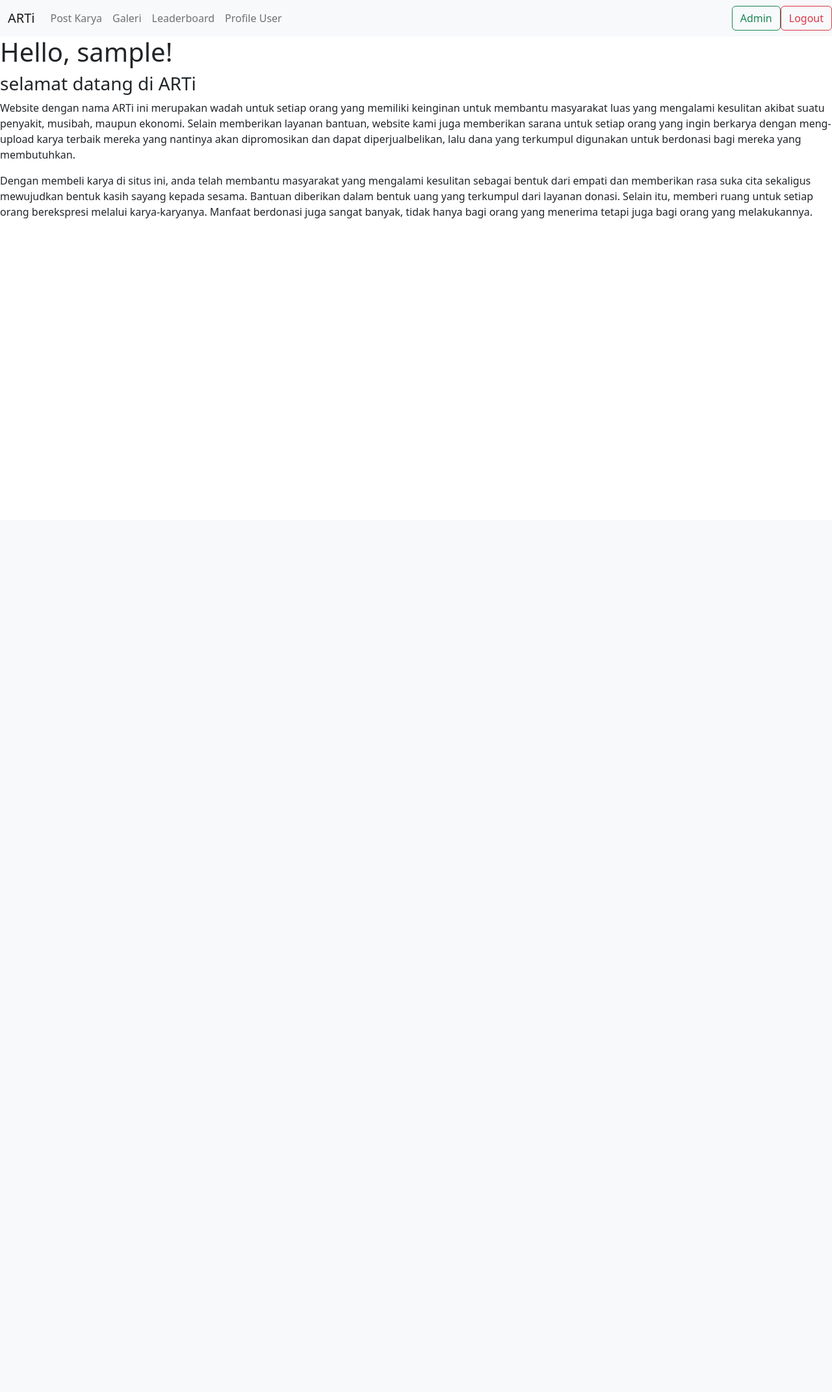
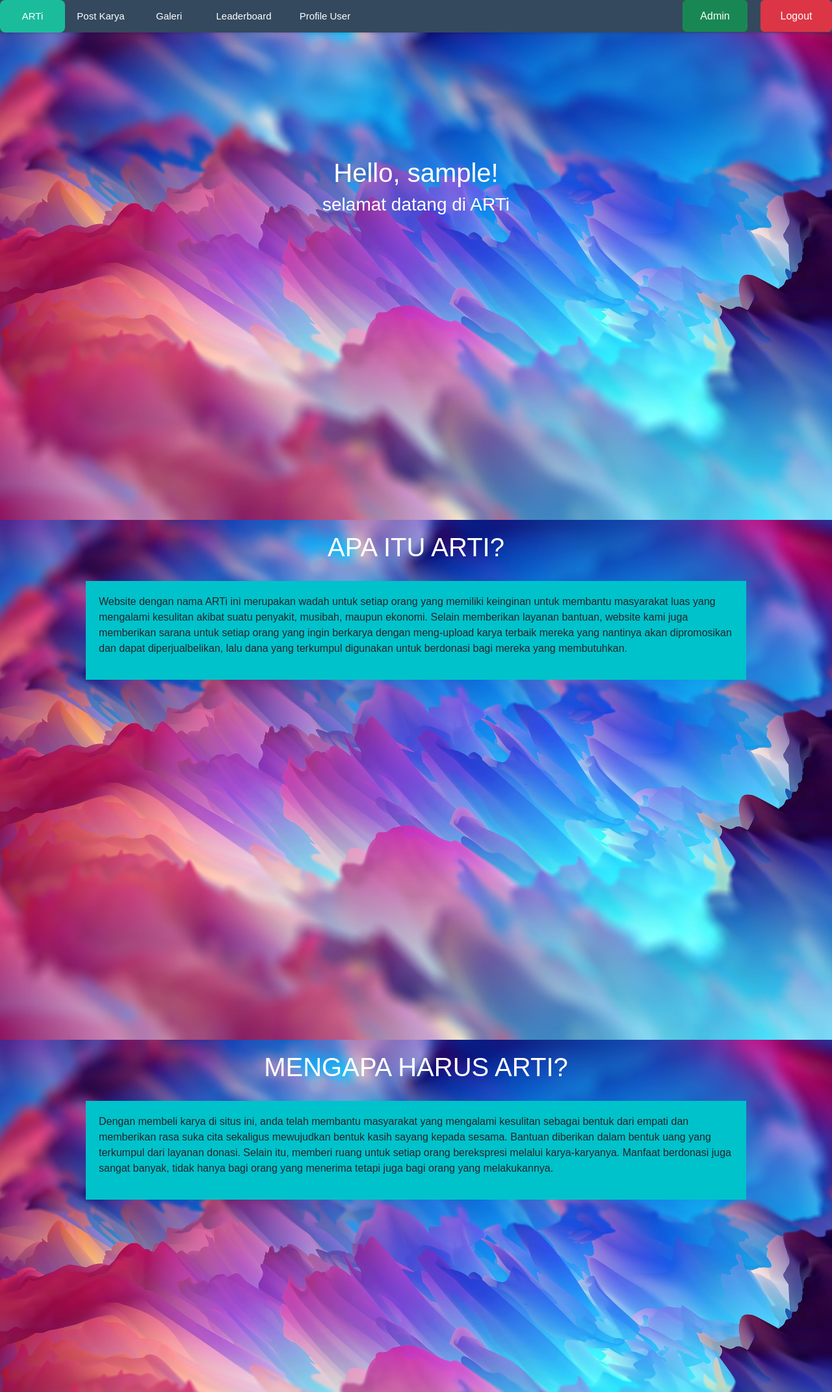
Before and after one commit to alvinxrw2002/E05-Arti, a Django app: page / in a window 1280 px wide. Shown: the whole page at 65% size. Before the commit the page ends 336 px from the top, so only its background shows below. Run offline with Django 4.2, Linux system fonts and the light colour scheme; the visitor is signed in with stand-in values (Sample User, id 1); parts of the project's set-up code (start-up, migrations or seed data) failed here and were passed over.

Commit message:
bagusin navbar, animasi scroll, nambahin bg

```diff
--- a/arti/templates/index.html
+++ b/arti/templates/index.html
@@ -1,51 +1,75 @@
 {% extends 'base.html' %}
+
 {% load static %}
 
 {% block meta %}
 <title>Main</title>
+<link rel="stylesheet" type="text/css" href="{% static 'css/index.css' %}">
 {% endblock meta %}
 
 {% block content %}
+<script type="text/javascript" src="{% static 'js/index.js' %}"></script>
 
-<nav class="navbar navbar-expand-lg bg-light">
-    <div class="container-fluid">
-        <a class="navbar-brand" href="{% url 'arti:index' %}">ARTi</a>
-        <button class="navbar-toggler" type="button" data-bs-toggle="collapse" data-bs-target="#navbarNavAltMarkup"
-            aria-controls="navbarNavAltMarkup" aria-expanded="false" aria-label="Toggle navigation">
-            <span class="navbar-toggler-icon"></span>
-        </button>
-        <div class="collapse navbar-collapse" id="navbarNavAltMarkup">
-            <div class="navbar-nav">
-                <a class="nav-link" href="{% url 'arti:post_karya' %}">Post Karya</a>
-                <a class="nav-link" href="{% url 'arti:galeri' %}">Galeri</a>
-                <a class="nav-link" href="leaderboard/">Leaderboard</a>
-                <a class="nav-link" href="profileuser/">Profile User</a>
+<nav>
+    <a href="{% url 'arti:index' %}">ARTi</a>
+    <a href="{% url 'arti:post_karya' %}">Post Karya</a>
+    <a href="{% url 'arti:galeri' %}">Galeri</a>
+    <a href="leaderboard/">Leaderboard</a>
+    <a href="profileuser/">Profile User</a>
+    <div class="topnav-right">
+        {% if user.is_superuser %}
+        <a class="btn btn-success" href="admin/">Admin</a>
+        {% endif %}
+        <a class="btn btn-danger" href="{% url 'arti:logout' %}">Logout</a>
+    </div>
+    <div class="animation start-home"></div>
+</nav>
+
+<div class="heading text-center text-white">
+    <h1>Hello, {{ user }}!</h1>
+    <h3>selamat datang di ARTi</h3>
+</div>
+
+<section>
+    <div class="container reveal">
+        <h2 class="text-white">Apa itu ARTi?</h2>
+        <div class="text-container">
+            <div class="text-box">
+                <p>
+                    Website dengan nama ARTi ini merupakan wadah untuk setiap orang yang memiliki keinginan untuk membantu
+                    masyarakat
+                    luas yang mengalami kesulitan akibat suatu penyakit, musibah, maupun ekonomi. Selain memberikan layanan
+                    bantuan,
+                    website kami juga memberikan sarana untuk setiap orang yang ingin berkarya dengan meng-upload karya
+                    terbaik mereka
+                    yang nantinya akan dipromosikan dan dapat diperjualbelikan, lalu dana yang terkumpul digunakan untuk
+                    berdonasi bagi
+                    mereka yang membutuhkan.
+                </p>
             </div>
         </div>
     </div>
-    {% if user.is_superuser %}
-    <a href="admin/" class="btn btn-outline-success">Admin</a>
-    {% endif %}
-    <a class="btn btn-outline-danger" href="{% url 'arti:logout' %}">Logout</a>
-</nav>
+</section>
 
-<h1>Hello, {{ user }}!</h1>
-<h3>selamat datang di ARTi</h3>
-
-<p>
-    Website dengan nama ARTi ini merupakan wadah untuk setiap orang yang memiliki keinginan untuk membantu masyarakat
-    luas yang mengalami kesulitan akibat suatu penyakit, musibah, maupun ekonomi. Selain memberikan layanan bantuan,
-    website kami juga memberikan sarana untuk setiap orang yang ingin berkarya dengan meng-upload karya terbaik mereka
-    yang nantinya akan dipromosikan dan dapat diperjualbelikan, lalu dana yang terkumpul digunakan untuk berdonasi bagi
-    mereka yang membutuhkan.
-</p>
-
-<p>
-    Dengan membeli karya di situs ini, anda telah membantu masyarakat yang mengalami kesulitan sebagai bentuk dari
-    empati dan memberikan rasa suka cita sekaligus mewujudkan bentuk kasih sayang kepada sesama. Bantuan diberikan dalam
-    bentuk uang yang terkumpul dari layanan
-    donasi. Selain itu, memberi ruang untuk setiap orang berekspresi melalui karya-karyanya. Manfaat berdonasi juga
-    sangat banyak, tidak hanya bagi orang yang menerima tetapi juga bagi orang yang melakukannya.
-</p>
+<section>
+    <div class="container reveal">
+        <h2 class="text-white">Mengapa harus ARTi?</h2>
+        <div class="text-container">
+            <div class="text-box">
+                <p>
+                    Dengan membeli karya di situs ini, anda telah membantu masyarakat yang mengalami kesulitan
+                    sebagai bentuk dari
+                    empati dan memberikan rasa suka cita sekaligus mewujudkan bentuk kasih sayang kepada sesama. Bantuan
+                    diberikan
+                    dalam
+                    bentuk uang yang terkumpul dari layanan
+                    donasi. Selain itu, memberi ruang untuk setiap orang berekspresi melalui karya-karyanya. Manfaat
+                    berdonasi juga
+                    sangat banyak, tidak hanya bagi orang yang menerima tetapi juga bagi orang yang melakukannya.
+                </p>
+            </div>
+        </div>
+    </div>
+</section>
 
 {% endblock content %}
--- a/arti/templates/login.html
+++ b/arti/templates/login.html
@@ -9,7 +9,6 @@
 
 {% block content %}
 
-<body>
 <!-- Section: Design Block -->
 <section class="background-radial-gradient overflow-hidden">
     <div class="container px-4 py-5 px-md-5 text-center text-lg-start my-5">
@@ -27,7 +26,7 @@
             </div>
 
             <div id class="col-lg-6 mb-5 mb-lg-0 position-relative">
-                    <div class="card bg-glass" style="border-radius: 25px;">
+                <div class="card bg-glass">
                     <div class="card-body p-5 text-center">
                         <form method="POST" action="">
                             {% csrf_token %}
@@ -64,6 +63,5 @@
         </div>
     </div>
 </section>
-</body>
 
 {% endblock content %}
--- a/static/css/index.css
+++ b/static/css/index.css
@@ -1,8 +1,181 @@
-.navbar {
-    background-color: #e3f2fd;
-    border-radius: 10px;
+body {
+    background-image: url('/static/img/wp5808743-color-art-wallpapers.jpg   ');
+    min-height: 100%;
+    background-repeat: no-repeat;
+    background-attachment: fixed;
+    background-position: center;
+    background-size: cover;
 }
 
-.card text-center {
-    margin: 15px 0;
+.btn {
+    margin-left: 20px;
+    line-height: 35px;
 }
+
+.heading {
+    margin-top: 15%;
+    height: 300px;
+}
+
+.par {
+    background-color: aliceblue;
+    margin-top: 25%;
+}
+
+nav {
+    position: relative;
+    background: #34495e;
+    font-size: 0;
+    box-shadow: 0 2px 3px 0 rgba(0, 0, 0, .1);
+}
+
+nav a {
+    font-size: 15px;
+    text-decoration: none;
+    line-height: 50px;
+    position: relative;
+    z-index: 1;
+    display: inline-block;
+    text-align: center;
+}
+
+nav .animation {
+    position: absolute;
+    height: 100%;
+    top: 0;
+    z-index: 0;
+    background: #1abc9c;
+    border-radius: 8px;
+    transition: all .5s ease 0s;
+}
+
+nav a:nth-child(1) {
+    color: white;
+    width: 100px;
+}
+
+nav .start-home, a:nth-child(1):hover~.animation {
+    width: 100px;
+    left: 0;
+}
+
+nav a:nth-child(2) {
+    color: white;
+    width: 110px;
+}
+
+nav a:nth-child(2):hover~.animation {
+    width: 110px;
+    left: 100px;
+}
+
+nav a:nth-child(3) {
+    color: white;
+    width: 100px;
+}
+
+nav a:nth-child(3):hover~.animation {
+    width: 100px;
+    left: 210px;
+}
+
+nav a:nth-child(4) {
+    color: white;
+    width: 130px;
+}
+
+nav a:nth-child(4):hover~.animation {
+    width: 130px;
+    left: 310px;
+}
+
+nav a:nth-child(5) {
+    color: white;
+    width: 120px;
+}
+
+nav a:nth-child(5):hover~.animation {
+    width: 120px;
+    left: 440px;
+}
+
+.topnav-right {
+    float: right;
+}
+
+@import url('https://fonts.googleapis.com/css2?family=Asap&display=swap');
+*{
+  margin: 0;
+  padding: 0;
+  box-sizing: border-box;
+  font-family: "Asap", sans-serif;
+}
+
+section{
+  min-height: 100vh;
+  display: flex;
+  justify-content: center;
+  align-items: center;
+}
+section:nth-child(1){
+  color: #e0ffff;
+  }
+section:nth-child(2){
+  color: #42455a;
+  background: #e0ffff;
+}
+section:nth-child(3){
+  color: #e0ffff;
+}
+section:nth-child(4){
+  color: #42455a;
+  background: #e0ffff;
+}
+section .container{
+  margin: 100px;
+}
+section h1{
+  font-size: 3rem;
+  margin: 20px;
+}
+section h2{
+  font-size: 40px;
+  text-align: center;
+  text-transform: uppercase;
+}
+section .text-container{
+   display: flex;
+}
+section .text-container .text-box{
+  margin: 20px;
+  padding: 20px;
+  background: #00c2cb;
+}
+section .text-container .text-box h3{
+  font-size: 30px;
+  text-align: center;
+  text-transform: uppercase;
+  margin-bottom: 10px;
+}
+
+@media (max-width: 900px){
+  section h1{
+    font-size: 2rem;
+    text-align: center;
+  }
+  section .text-container{
+    flex-direction: column;
+  }
+}
+
+.reveal{
+  position: relative;
+  transform: translateY(150px);
+  opacity: 0;
+  transition: 1s all ease;
+}
+
+.reveal.active{
+  transform: translateY(0);
+  opacity: 1;
+}
--- a/static/css/login.css
+++ b/static/css/login.css
@@ -1,9 +1,9 @@
-#ART{
+#ART {
     color: hsl(218, 81%, 95%);
     font-family: Snell Roundhand, cursive;
 }
 
-#lebih{
+#lebih {
     color: hsl(304, 96%, 45%);
     font-family: Brush Script MT, Brush Script Std, cursive;
 }
@@ -25,4 +25,5 @@ body {
 .bg-glass {
     background-color: hsla(0, 0%, 100%, 0.9) !important;
     backdrop-filter: saturate(200%) blur(25px);
+    border-radius: 25px;
 }
--- /dev/null
+++ b/static/js/index.js
@@ -0,0 +1,17 @@
+function reveal() {
+    var reveals = document.querySelectorAll(".reveal");
+
+    for (var i = 0; i < reveals.length; i++) {
+        var windowHeight = window.innerHeight;
+        var elementTop = reveals[i].getBoundingClientRect().top;
+        var elementVisible = 150;
+
+        if (elementTop < windowHeight - elementVisible) {
+            reveals[i].classList.add("active");
+        } else {
+            reveals[i].classList.remove("active");
+        }
+    }
+}
+
+window.addEventListener("scroll", reveal);
--- a/templates/base.html
+++ b/templates/base.html
@@ -13,7 +13,10 @@
   {% endblock meta %}
 </head>
 
-{% block content %}
-{% endblock content %}
+<body>
+  <script src="https://ajax.googleapis.com/ajax/libs/jquery/3.6.0/jquery.min.js"></script>
+  {% block content %}
+  {% endblock content %}
+</body>
 
 </html>
```
Also changed, not shown: arti/templates/galeri.html (+13 -20 lines), arti/templates/post-karya.html (+29 -23 lines), static/css/galeri.css (added, +85 -0 lines), static/css/post-karya.css (added, +101 -0 lines), static/img/bg-index.jpg (added), static/img/bg-post-karya.jpg (added), static/img/kwyahahaha.jpg (added), static/img/wp2231245-color-art-wallpapers.jpg (added), static/img/wp5808743-color-art-wallpapers.jpg (added), static/img/wp7782307-color-art-wallpapers.jpg (added). Lines whose indentation alone changed are shown as unchanged.
